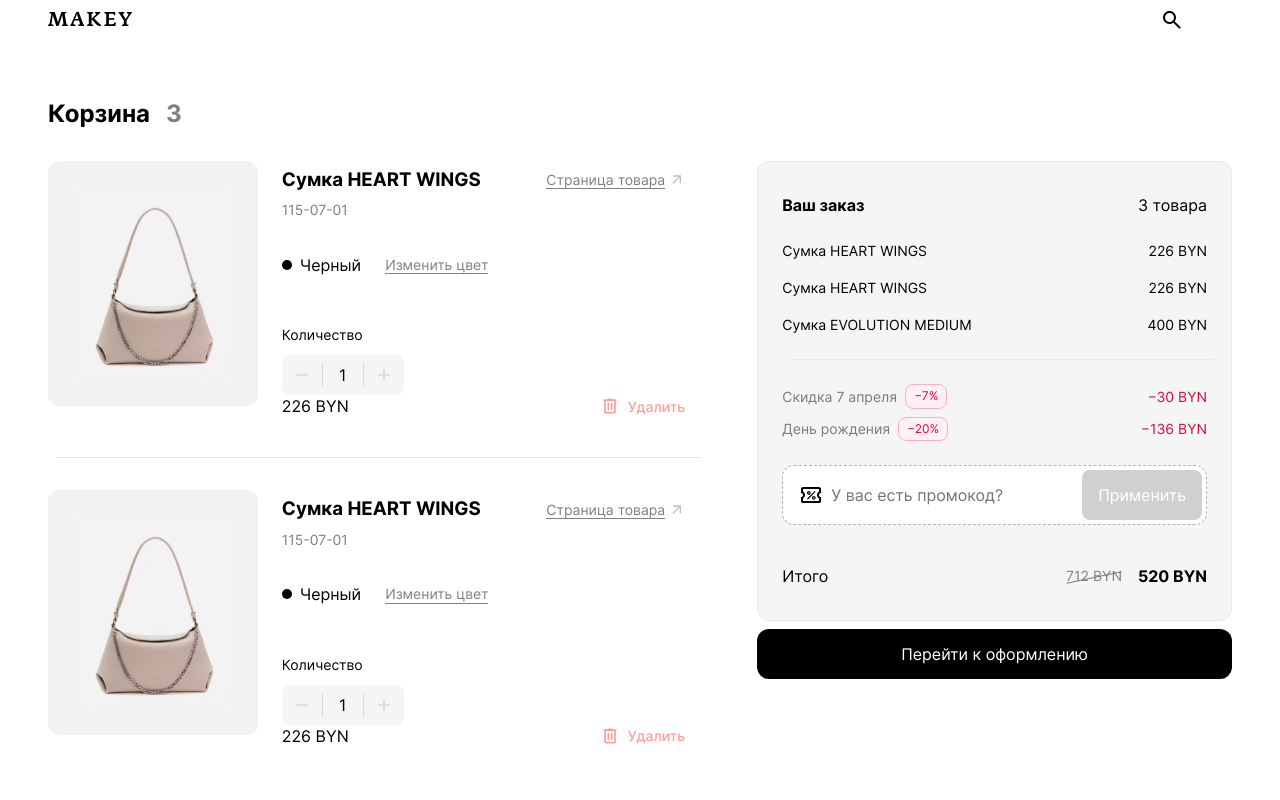
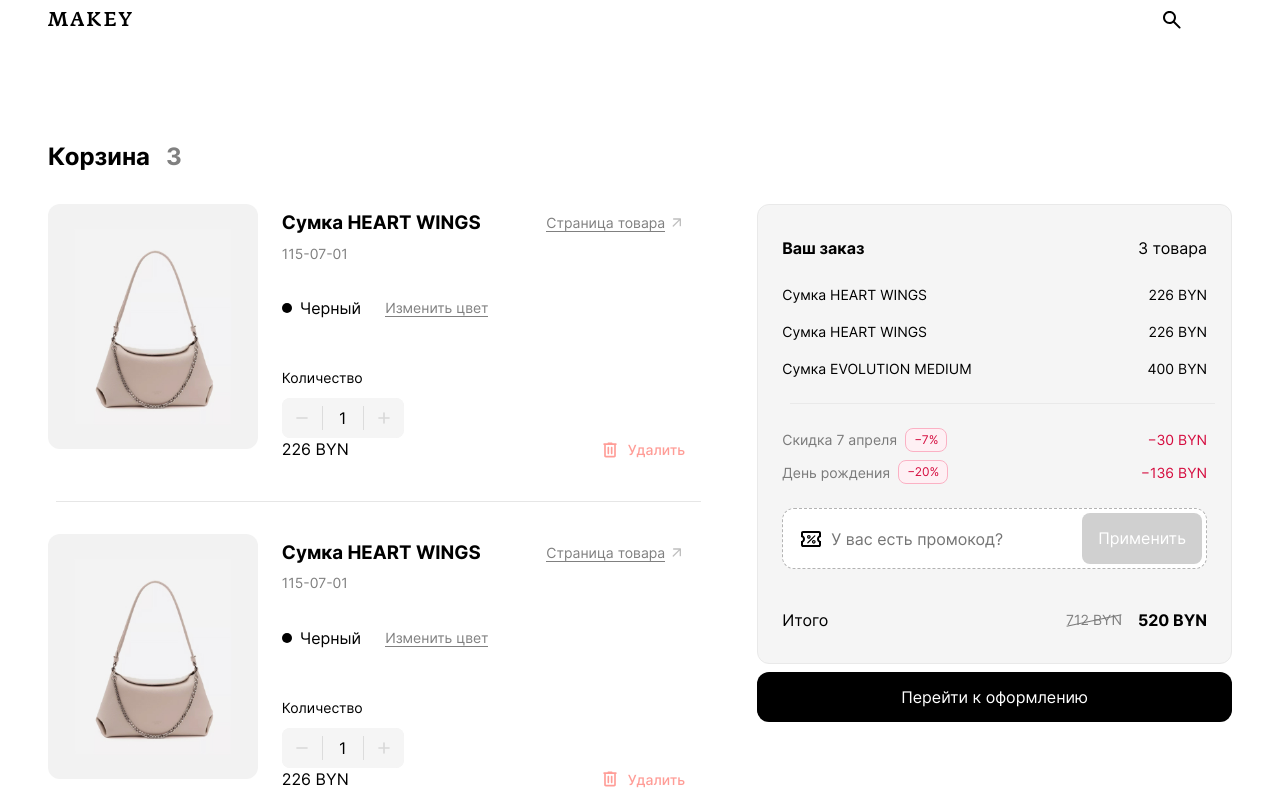
Before and after one commit to xdianovx/makey.front, a Nuxt app: page /cart in a window 1280 px wide. Shown: the top 800 px of the page. Built offline with nearby package versions, Linux system fonts and the light colour scheme.

Commit message:
UPD: Шапка

```diff
--- a/components/Header.vue
+++ b/components/Header.vue
@@ -151,7 +151,7 @@ const links = [
 <style lang="scss" scoped>
 .header {
   padding: 8px 0;
-  position: absolute;
+  position: sticky;
   width: 100%;
   left: 0;
   top: 0;
@@ -160,6 +160,7 @@ const links = [
 
   &.black {
     color: $textBlack;
+    background: $bgWhite;
   }
 
   .container {
--- a/pages/cart.vue
+++ b/pages/cart.vue
@@ -77,7 +77,7 @@ const cartCount = ref(3);
 
 .checkout-aside {
   position: sticky;
-  top: 16px;
+  top: 78px;
 }
 
 .checkout-btn {
```
